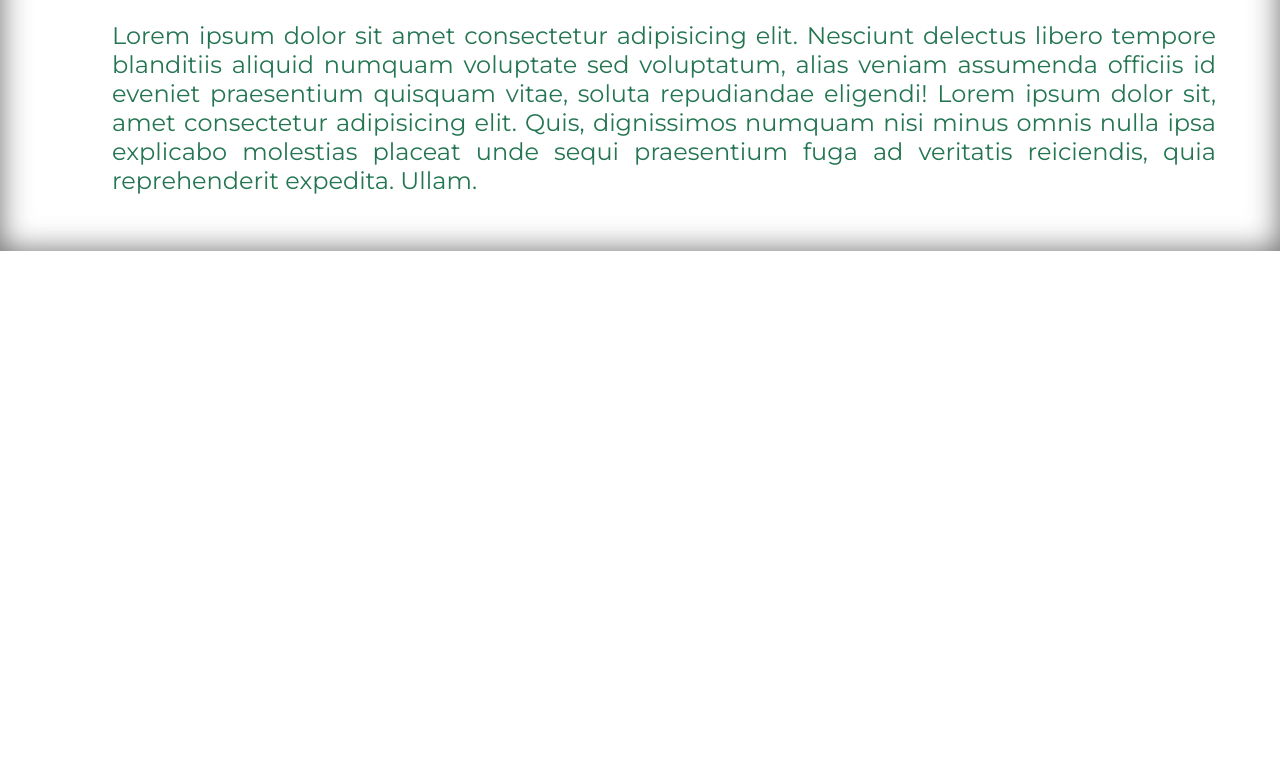
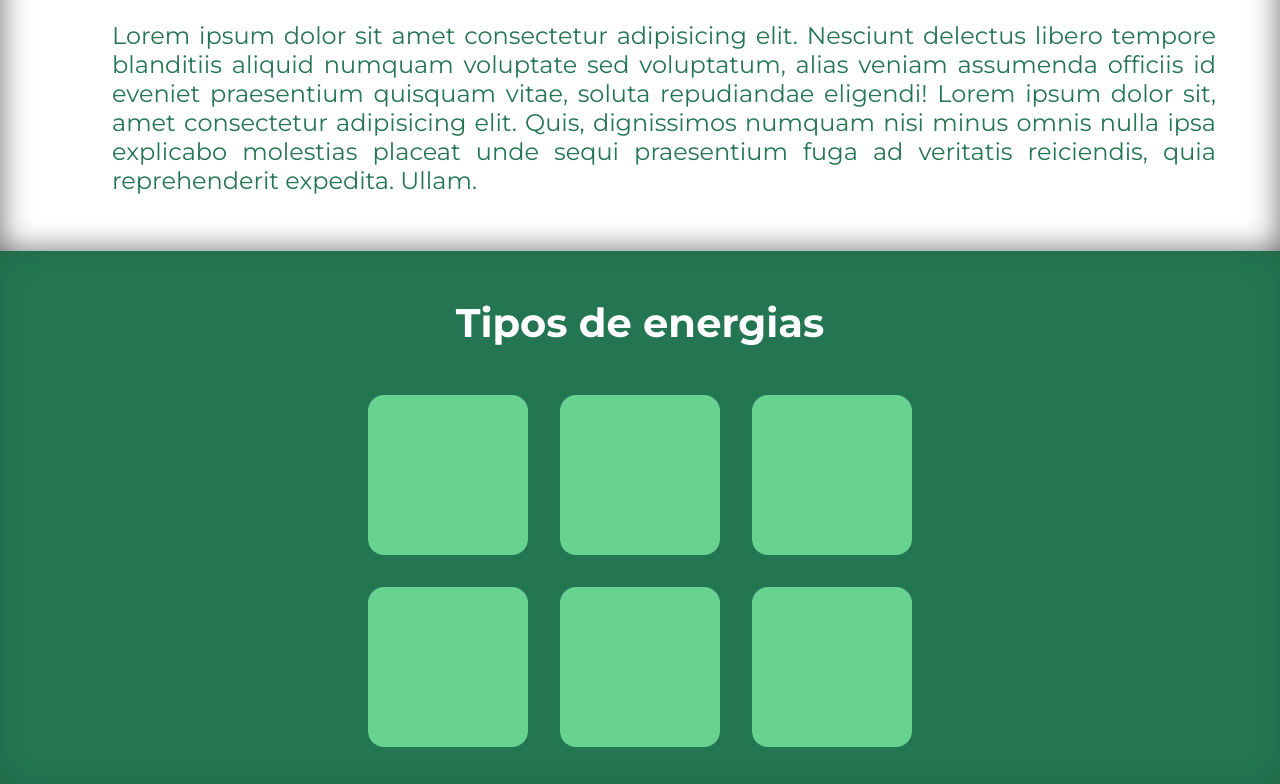
Before and after one commit to JoaogDi4s/Greenergy, a plain HTML site: page v3/OqueSao.html in a window 1280 px wide. Shown: the part 2926-3710 px from the top of the page. Before the commit the page ends 3177 px from the top, so only its background shows below. Drawn offline with Linux system fonts and the light colour scheme.

Commit message:
usando flask

```diff
--- a/v3/OqueSao.html
+++ b/v3/OqueSao.html
@@ -53,6 +53,29 @@
             font-size: 1.5rem;
             padding-bottom: 2rem;
             color: #247552;
+        }
+
+        .botoes {
+            display: flex;
+            justify-content: center;
+            align-items: center;
+
+        }
+        .botoes button{
+            transition: color 0.3s;
+
+            background-color: #68D391;
+            border: none;
+            border-radius: 1rem;
+            margin: 2vh;
+            height: 20vh;
+            width: 20vh
+
+        }
+
+        nav a:focus,
+        .botoes button:hover{
+            background-color: #5cc586;
         }
     </style>
 </head>
@@ -171,6 +194,21 @@
         </div>
     </div>
 
+    <div class="tela3">
+        <h1>Tipos de energias</h1>
+        <div>
+            <div class="botoes">
+                <button></button>
+                <button></button>
+                <button></button>
+            </div>
+            <div class="botoes">
+                <button></button>
+                <button></button>
+                <button></button>
+            </div>
+        </div>
+    </div>
 
 </body>
 
```
